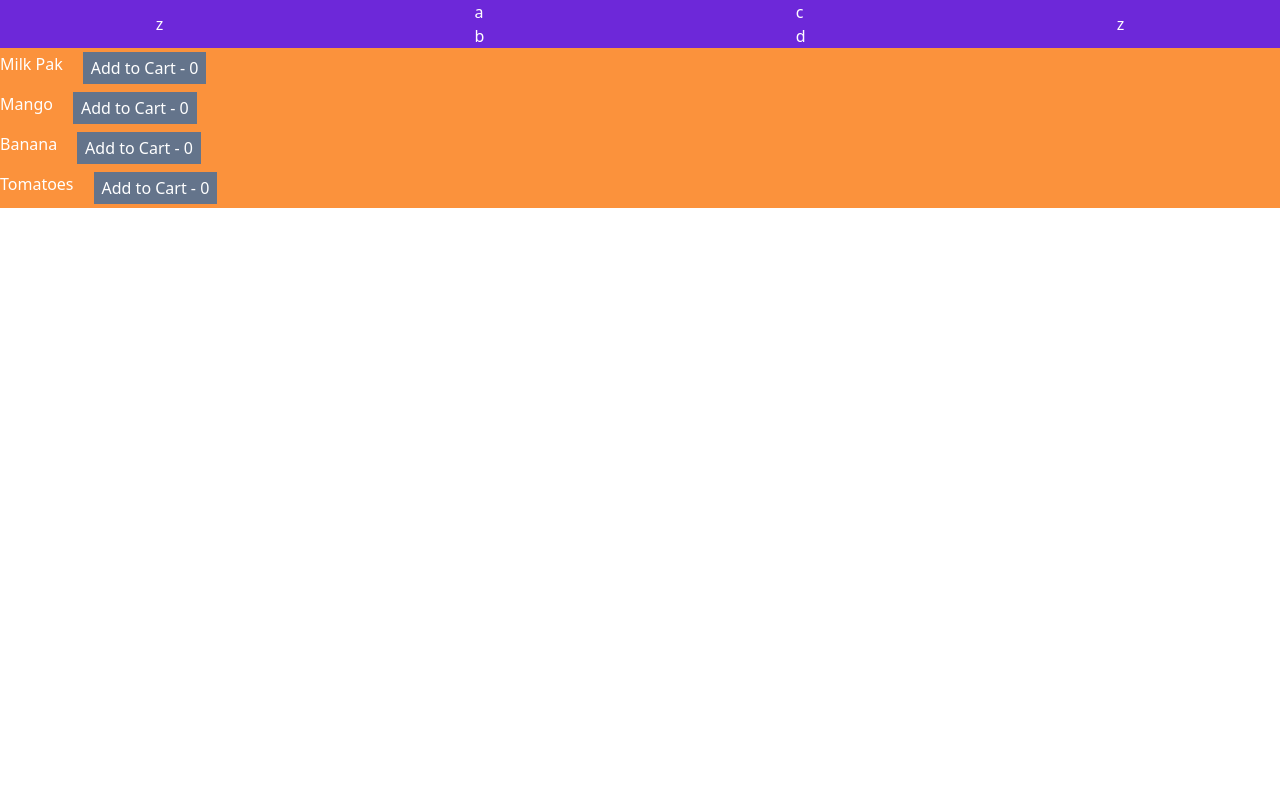
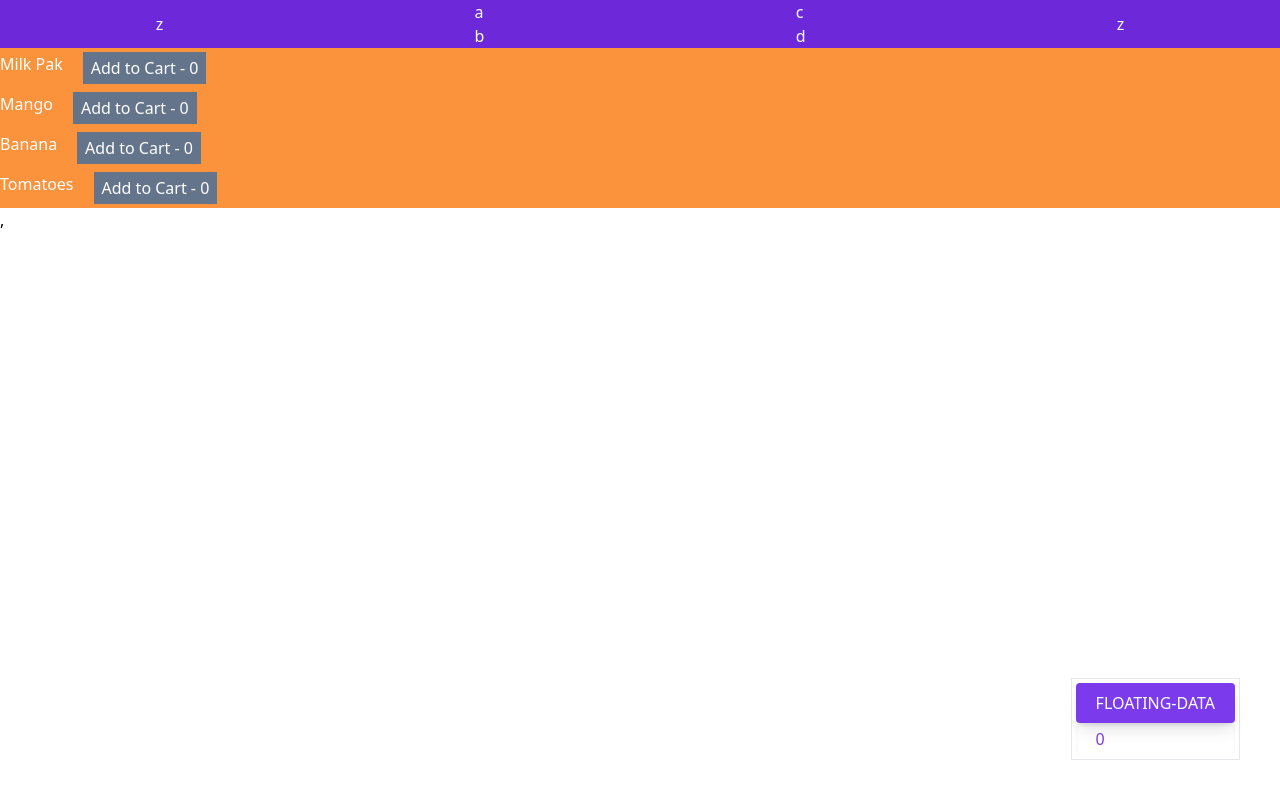
Before and after one commit to FahadAbdulQayyum/contextApi, a Next.js app: page / in a window 1280 px wide. Built offline with nearby package versions, Linux system fonts and the light colour scheme.

Commit message:
Now reduxToolkit used for update object's quantity variation

```diff
--- a/package.json
+++ b/package.json
@@ -9,6 +9,7 @@
     "lint": "next lint"
   },
   "dependencies": {
+    "@reduxjs/toolkit": "^2.0.1",
     "axios": "^1.6.2",
     "bcryptjs": "^2.4.3",
     "config": "^3.3.9",
@@ -16,7 +17,8 @@
     "mongoose": "^8.0.3",
     "next": "14.0.4",
     "react": "^18",
-    "react-dom": "^18"
+    "react-dom": "^18",
+    "react-redux": "^9.0.4"
   },
   "devDependencies": {
     "autoprefixer": "^10.0.1",
--- /dev/null
+++ b/src/features/counter/counterSlice.js
@@ -0,0 +1,63 @@
+import { createSlice } from '@reduxjs/toolkit'
+import Products from '../../../Products.json'
+
+const initialState = {
+    value: 0,
+    // ...Products
+    Products
+}
+
+export const counterSlice = createSlice({
+    name: 'counter',
+    initialState,
+    reducers: {
+        increment: (state) => {
+            // Redux Toolkit allows us to write "mutating" logic in reducers. It
+            // doesn't actually mutate the state because it uses the Immer library,
+            // which detects changes to a "draft state" and produces a brand new
+            // immutable state based off those changes
+            // state.Products.quantity
+
+            console.log('-v-||', state)
+
+            state.value += 1
+        },
+        decrement: (state) => {
+            state.value -= 1
+        },
+        incrementByAmount: (state, action) => {
+            state.value += action.payload
+        },
+        incrementQuantity: (state, action) => {
+            // console.log('state,action', state, action)
+
+            // console.log('state,action', state, action.payload.quantity)
+
+            // state.Products.map(v => v.id === action.payload.id ? v.quantity += action.payload.quantity : v)
+
+            // state.Products.map(v => v.id === action.payload.id ? v.quantity += 1 : v)
+
+            // state.Products.map(v => v.id === action.payload.id ? v.quantity + 1 : v)
+            state.Products.map(v => v.id === action.payload.id ? { ...v, quantity: v.quantity += 1 } : v)
+
+            state.Products.map(v => console.log('v.id === action.payload.id', v.id, action.payload.id, v.quantity))
+
+            // state.Products.map(v => console.log('-v-', v))
+            console.log('-v-', state)
+
+            // state.value += action.payload
+
+            console.log('state,action', state, action.payload.quantity)
+
+        },
+        // showValue: (state) => {
+        //     console.log('state', state.value)
+        //     return state.value
+        // }
+    },
+})
+
+// Action creators are generated for each case reducer function
+export const { increment, decrement, incrementByAmount, showValue, incrementQuantity } = counterSlice.actions
+
+export default counterSlice.reducer
--- a/src/home/index.js
+++ b/src/home/index.js
@@ -1,9 +1,18 @@
 import React, { useEffect, useState } from 'react'
 import Products from '../../products.json'
+
+import { useSelector, useDispatch } from 'react-redux'
+// import { decrement, increment } from './counterSlice'
+import { decrement, increment, incrementQuantity } from '../features/counter/counterSlice'
 
 const Index = () => {
 
     const [prod, setProd] = useState()
+
+    // const count = useSelector((state) => state.counter.value)
+    const count = useSelector((state) => state.counter.Products)
+    // const count = useSelector((state) => state.counter)
+    const dispatch = useDispatch()
 
     useEffect(() => {
         let prd = JSON.parse(localStorage.getItem('addToCart'))
@@ -17,6 +26,16 @@ const Index = () => {
         } : pd
         )
         setProd(updatedProducts)
+
+        localStorage.setItem('addToCart', JSON.stringify(updatedProducts))
+
+        // **************************************
+
+        // dispatch(increment())
+    }
+
+    const btnn = () => {
+        console.log('countcount', count)
     }
 
     return (
@@ -24,16 +43,23 @@ const Index = () => {
             className='bg-orange-400 text-white'
         >
 
-            {prod?.map(v => <div
+            {/* {prod?.map(v => <div */}
+            {count?.map(v => <div
                 key={v.id}
                 className='flex py-1'
             >
                 <p>{v.name}</p>
                 <button
                     className='bg-slate-500 py-1 px-2 ml-5 hover:scale-105 transition-transform'
-                    onClick={() => addBtn(v)}
+                    // onClick={() => addBtn(v)}
+                    // onClick={() => dispatch(increment())}
+                    onClick={() => (dispatch(incrementQuantity(v)), btnn())}
+                // onClick={() => (dispatch(increment()), btnn())}
+                // onClick={() => dispatch(incrementQuantity(v))}
+                // > Add to Cart - {console.log('countcount', count)}</button>
                 >Add to Cart - {v?.quantity}</button>
-            </div>)
+                {/* >Add to Cart - {count}</button> */}
+            </div >)
             }
         </div >
     )
--- /dev/null
+++ b/src/pages/FloatingData/index.js
@@ -0,0 +1,64 @@
+import React, { useEffect, useState } from 'react'
+import Products from '../../../products.json'
+
+import { useSelector, useDispatch } from 'react-redux'
+import { decrement, increment, showValue } from '../../features/counter/counterSlice'
+
+
+const Index = () => {
+
+    const [prod, setProd] = useState()
+    const [qnty, setQnty] = useState()
+
+    // const count = useSelector((state) => state.counter.value)
+    const count = useSelector((state) => state.counter.Products)
+    console.log('counttt', count)
+    let qty = count?.reduce((a, b) => a + b.quantity, 0)
+    const dispatch = useDispatch()
+
+    useEffect(() => {
+        let prd = JSON.parse(localStorage.getItem('addToCart'))
+        setProd(prd ? JSON.parse(localStorage.getItem('addToCart')) : Products)
+
+        // let a = prod?.reduce((v, b) => v + b.quantity, 0)
+        let a = prd?.reduce((v, b) => v + b.quantity, 0)
+        // let aaa = dispatch(showValue())
+        // console.log('aaa', a, dispatch)
+        // console.log('aaa', a, aaa)
+
+        console.log('aaa', a, count)
+        setQnty(a)
+    }, [])
+
+    return (
+        <div
+            className='border p-1'
+        >
+            <div
+                className='bg-violet-600 text-white px-5 py-2 rounded shadow-lg'
+            // className='text-violet-600 px-5 py-2 rounded shadow-md'
+            // className='text-violet-600 px-5 py-2 rounded shadow-2xl'
+            // className='text-violet-600 px-5 py-2 rounded shadow-inner'
+            // className='text-violet-600 px-5 py-2 rounded shadow-inner hover:shadow-md'
+            >
+                FLOATING-DATA
+            </div>
+            <div
+                className='text-violet-600 px-5 py-1 rounded shadow-inner hover:shadow-md'
+            >
+                {/* {prod?.reduce((v, b) => v.quantity + b, 0)} */}
+                {/* {prod?.map(v => console.log('vvv', v.quantity))} */}
+
+                {/* {prod?.reduce((v, b) => console.log('vvv', v?.quantity))} */}
+
+                {/* {let a = prod?.reduce((v, b) => v?.quantity + b, 0)} */}
+
+                {/* {qnty} */}
+                {/* {count} */}
+                {qty}
+            </div>
+        </div>
+    )
+}
+
+export default Index
--- /dev/null
+++ b/src/pages/app/store.js
@@ -0,0 +1,10 @@
+import { configureStore } from '@reduxjs/toolkit'
+
+// import counterReducer from '../features/counter/counterSlice'
+import counterReducer from '../../features/counter/counterSlice'
+
+export const store = configureStore({
+    reducer: {
+        counter: counterReducer,
+    },
+})
--- a/src/pages/index.js
+++ b/src/pages/index.js
@@ -7,7 +7,11 @@ import { useRouter } from 'next/router'
 import Home from '../home';
 // import Navbar from '@/components/navbar/navbar'
 import Navbar from '../navbar'
+import FloatingData from './FloatingData'
 
+
+import { store } from './app/store'
+import { Provider } from 'react-redux'
 
 const Index = () => {
 
@@ -35,8 +39,16 @@ const Index = () => {
 
   return (
     <div>
-      <Navbar />
-      <Home />
+      <Provider store={store}>
+
+        <Navbar />
+        <Home />
+        <div
+          className='absolute right-10 bottom-10'
+        >
+          <FloatingData />
+        </div>
+      </Provider>,
     </div>
   )
 }
```
Also changed, not shown: 1 other file (tests, documents, lock files or other folders).
